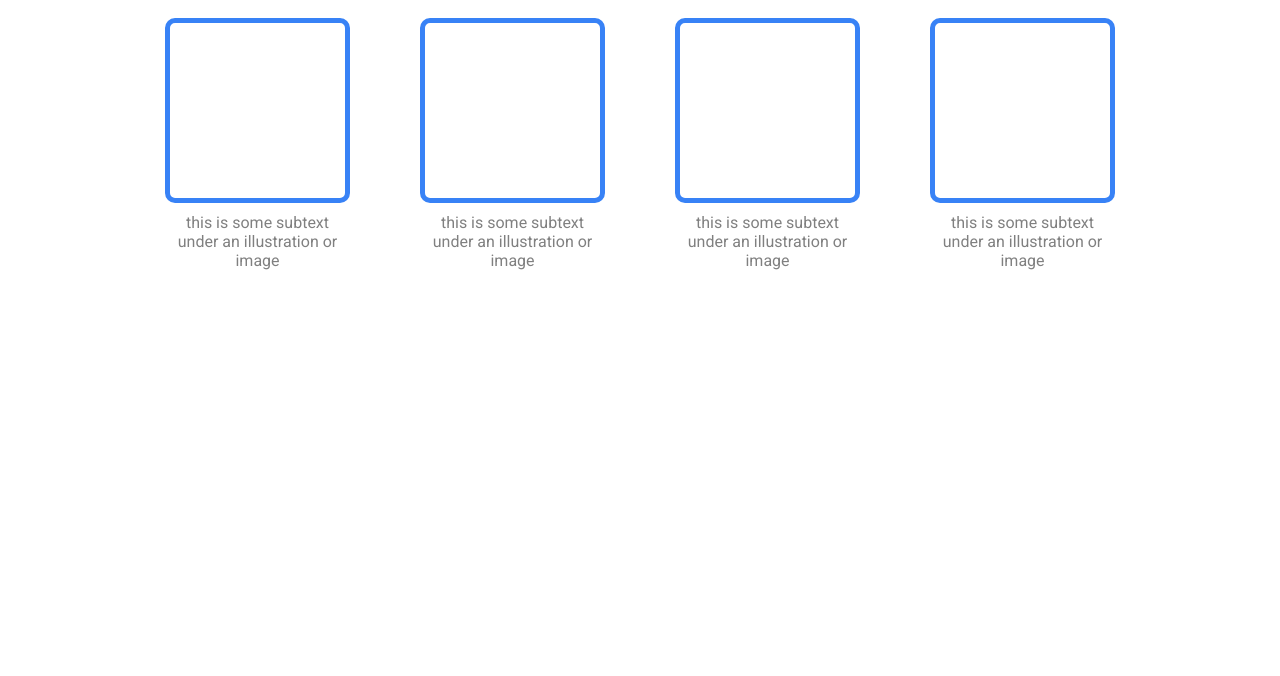
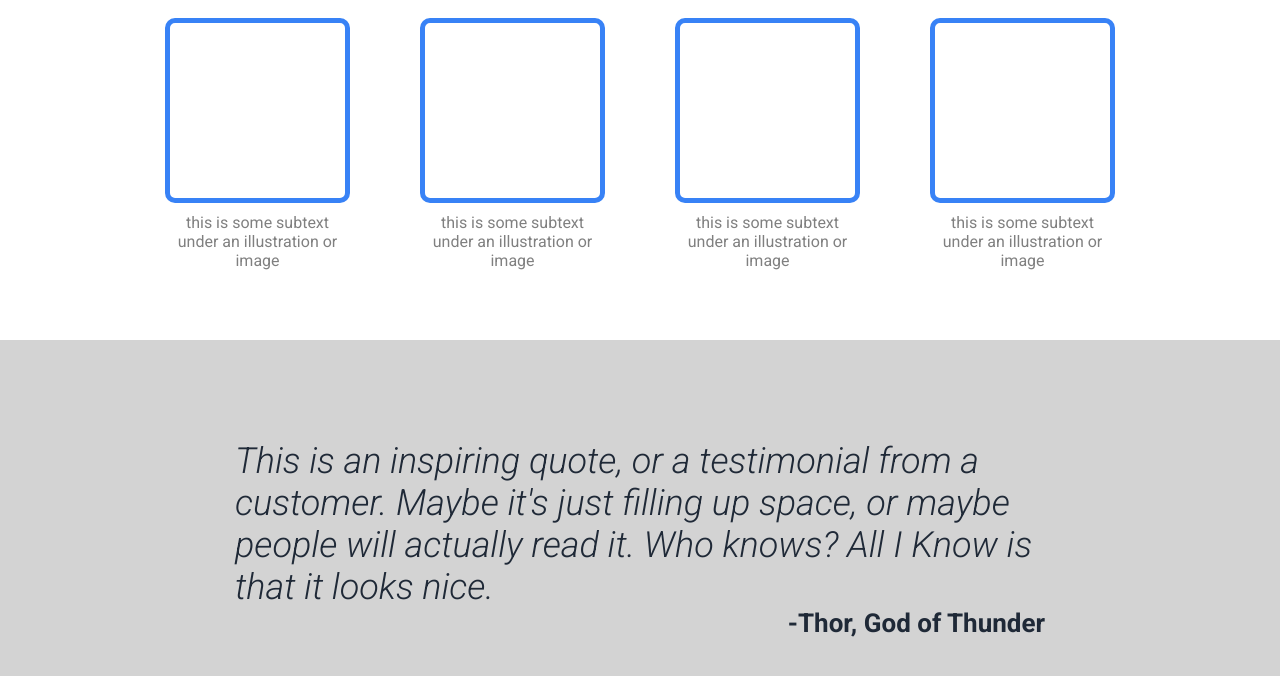
Before and after one commit to JoelJefferson2004/landing-page, a plain HTML site: page index.html in a window 1280 px wide. Shown: the part 610-1286 px from the top of the page. Before the commit the page ends 950 px from the top, so only its background shows below. Drawn offline with Linux system fonts and the light colour scheme.

Commit message:
Add elements and styles to the quote section

```diff
--- a/index.html
+++ b/index.html
@@ -58,7 +58,12 @@
                 </div>
             </div>
         </div>
-        <div class="quote"></div>
+        <div class="quote">
+            <div class="container">
+                <div class = 'text'>This is an inspiring quote, or a testimonial from a customer. Maybe it's just filling up space, or maybe people will actually read it. Who knows? All I Know is that it looks nice.</div>
+                <div class = 'author'>-Thor, God of Thunder</div>
+            </div>
+        </div>
         <div class="sign-up"></div>
         <div class="footer"></div>
     </body>
--- a/styles.css
+++ b/styles.css
@@ -141,3 +141,31 @@ a,
     border: solid 5px #3882F6;
     border-radius: 10px;
 }
+
+/* quote  */
+
+.quote{
+    display: flex;
+    background-color: lightgray;
+    justify-content: center;
+}
+
+.quote .container{
+    flex-basis: 810px;
+    color: #1F2937;
+    font-weight: 300;
+    font-size: 36px;
+    display: flex;
+    flex-direction: column;
+    font-style: italic;
+    margin: 100px 0px;
+    align-items: center;
+}
+
+.quote .author{
+    align-self: flex-end;
+    color: #1F2937;
+    font-weight: bold;
+    font-size: 26px;
+    font-style: normal;
+}
```
